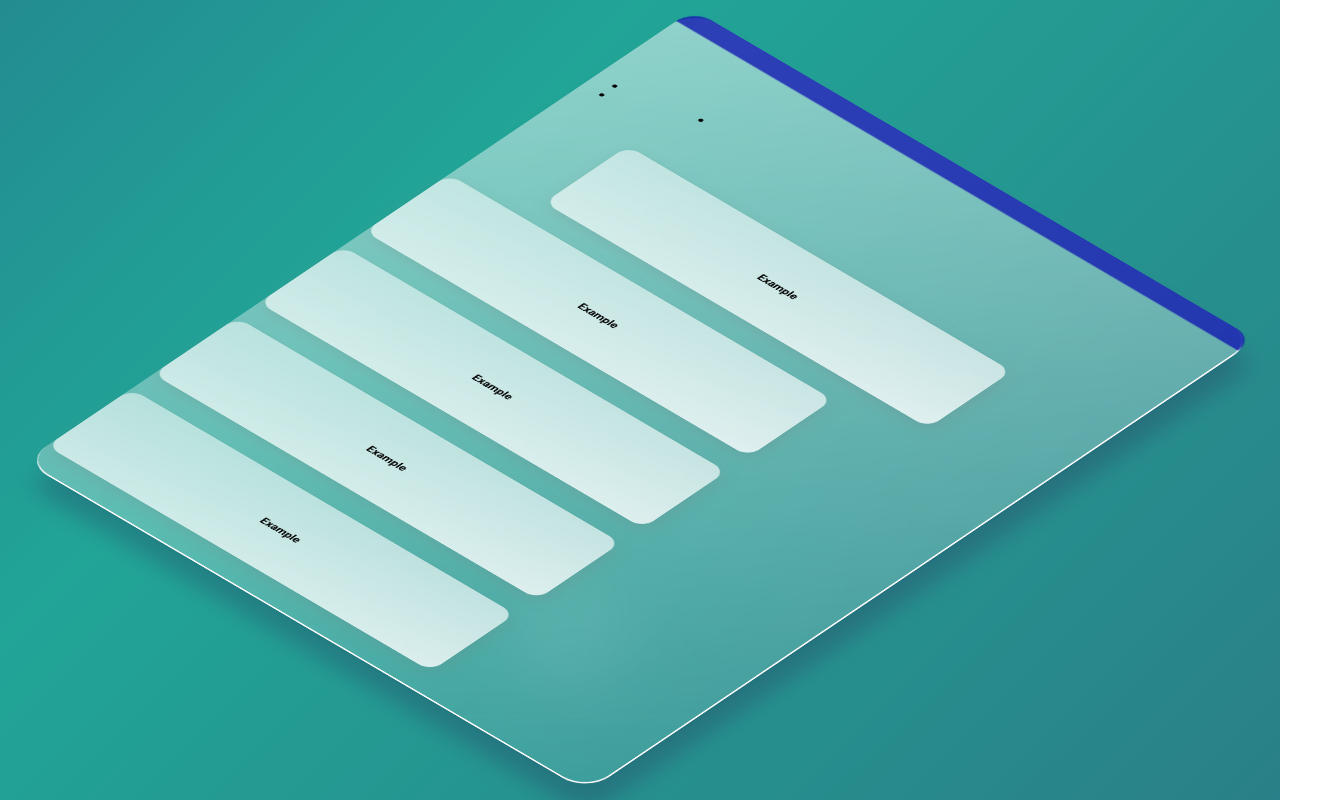
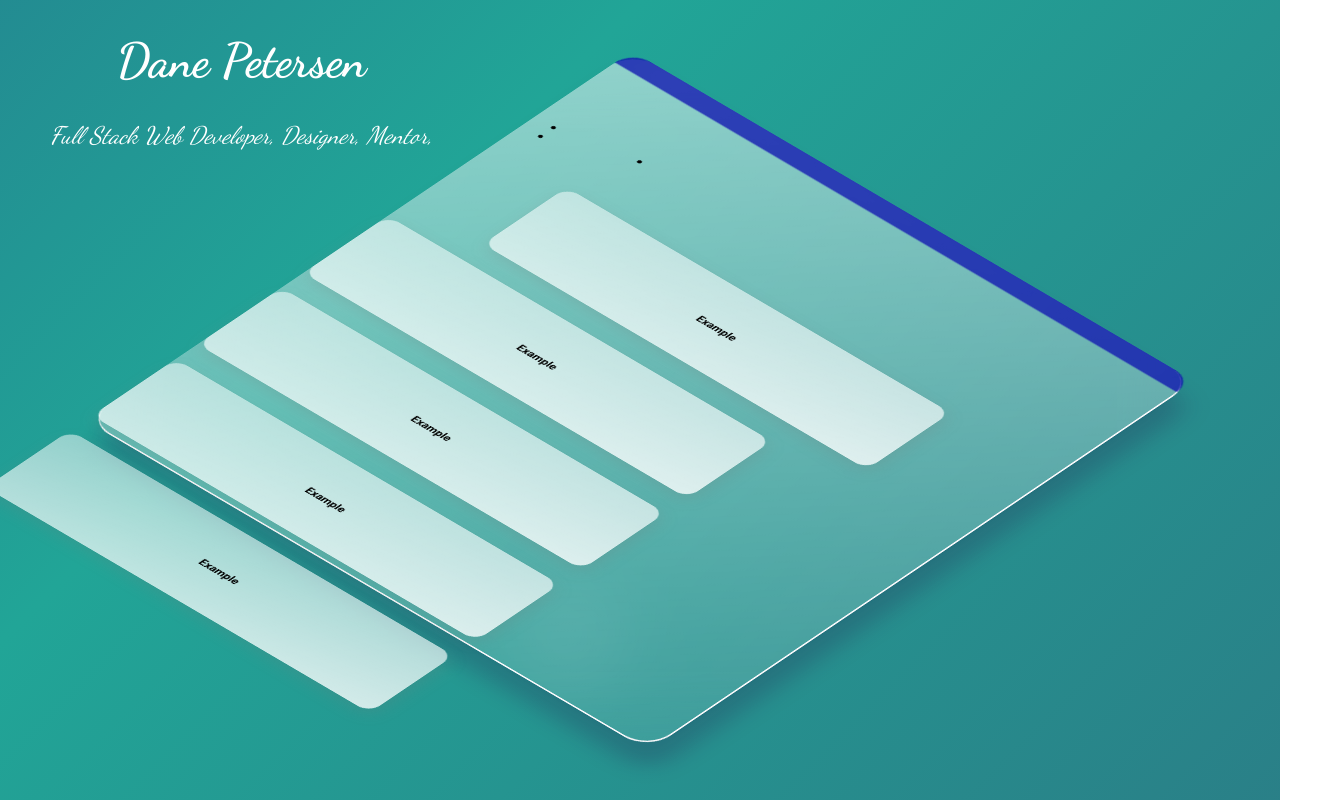
Before and after one commit to DanePete/portfolio, a React (Create React App) app: page / in a window 1280 px wide. Shown: the top 800 px of the page, 1328 px wide, since content can reach past the window. Built offline with nearby package versions, Linux system fonts and the light colour scheme.

Commit message:
added in temporary header text

```diff
--- a/src/components/Hero/hero.js
+++ b/src/components/Hero/hero.js
@@ -22,6 +22,12 @@ const item = { hidden: { x: -10, opacity: 0 } }
 
   return (
     <div className="hero-container">
+      <div className="header-section">
+        <h1>Dane Petersen</h1>
+        <i>Full Stack Web Developer, </i>
+        <i>Designer, </i>
+        <i>Mentor,</i>
+      </div>
       <div className="cube"></div>
       <div className="cube"></div>
       <div className="cube"></div>
--- a/src/components/Hero/hero.scss
+++ b/src/components/Hero/hero.scss
@@ -8,8 +8,18 @@
   background-size: 400% 400%;
   animation: gradient 15s ease infinite;
   display: flex;
+  flex-direction: column;
   align-items: center;
   justify-content: center;
+}
+
+.header-section {
+  font-size: 24px;
+  color: white;
+  position: absolute;
+  font-family: 'Dancing Script', cursive;
+   top: 0;
+  left: 50px;
 }
 
 // what i'm going for here is a like a future ipad kinda thing (display);
```
